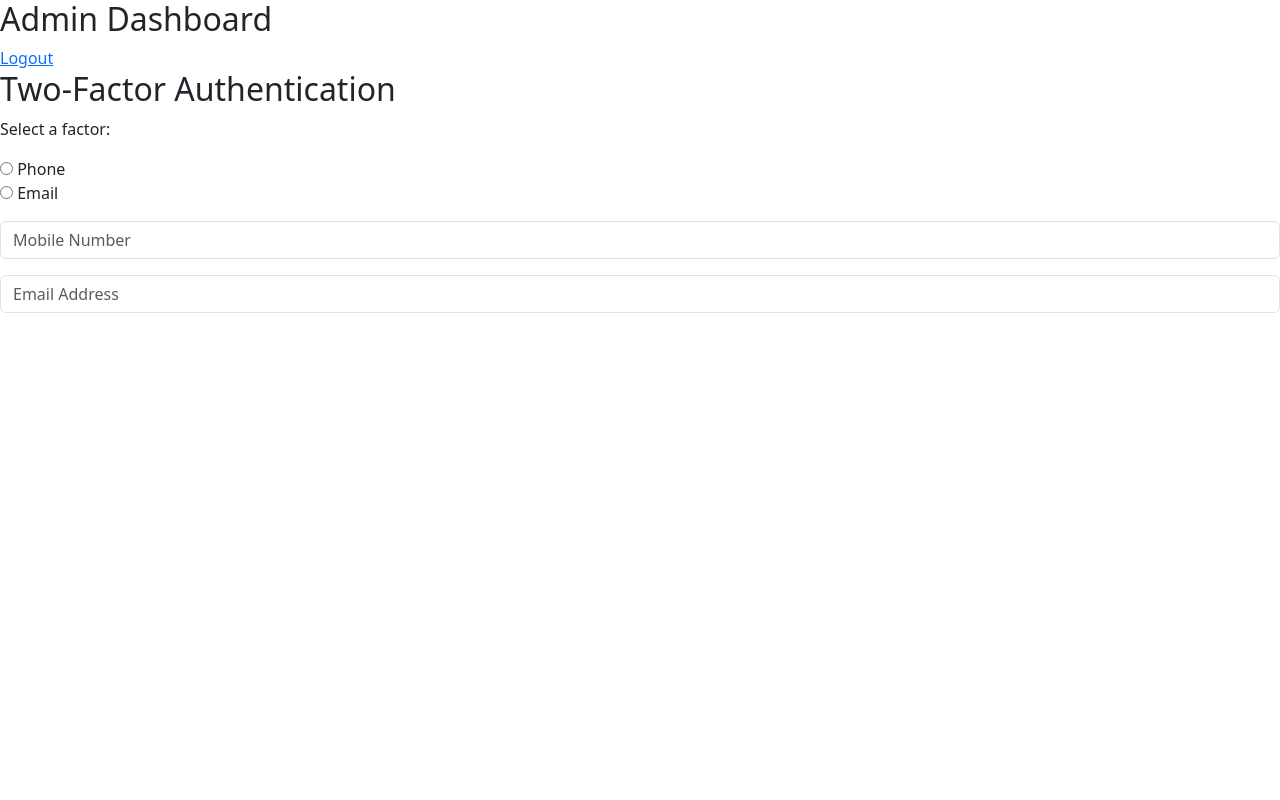
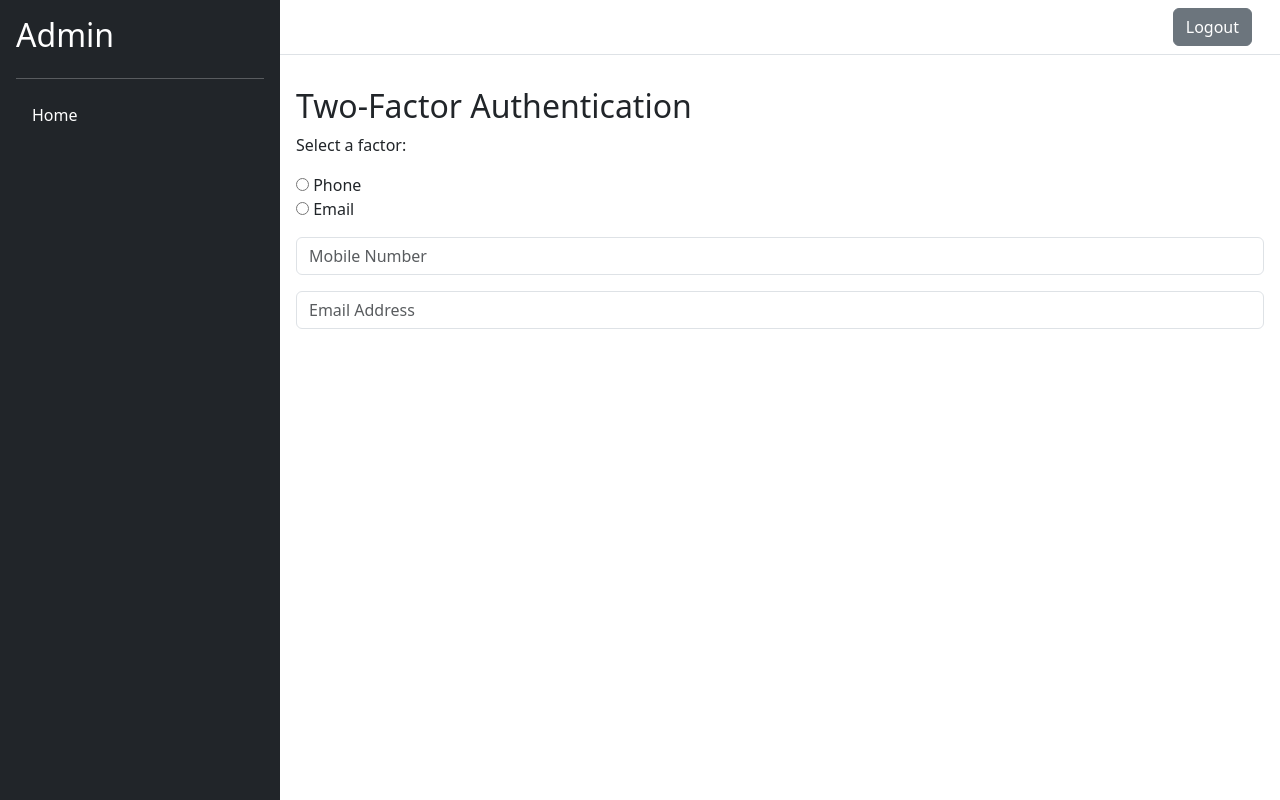
Before and after one commit to zack-young-ideas/contact-form-admin-site, a Django app: template templates/dashboard/two_factor_auth.html in a window 1280 px wide. Run offline with Django 5.2, Linux system fonts and the light colour scheme; the template is opened without the code that fills it: values that come from a table or form of the project are taken from there, others are empty; style sheets or scripts are compiled from the project's sources.

Commit message:
Change styling of admin dashboard pages
The styling of the admin site was improved.

```diff
--- a/templates/dashboard/base.html
+++ b/templates/dashboard/base.html
@@ -7,12 +7,25 @@
 
 {% block content %}
 
-  <div>
-    <h2>Admin Dashboard</h2>
-    <a href="{% url 'logout' %}">Logout</a>
-  </div>
+  <main
+    class="d-flex flex-nowrap"
+    style="height:100vh;"
+  >
 
-  {% block dashboard_content %}
-  {% endblock %}
+    {% include 'dashboard/sidebar.html' %}
+
+    <div style="width:100%;">
+
+      {% include 'dashboard/header.html' %}
+
+      <div class="p-3">
+
+        {% block dashboard_content %}
+        {% endblock %}
+
+      </div>
+    </div>
+  </main>
+
 
 {% endblock %}
--- /dev/null
+++ b/templates/dashboard/header.html
@@ -0,0 +1,14 @@
+      <header>
+        <div class="px-3 py-2 border-bottom mb-3">
+          <div class="container d-flex flex-wrap justify-content-end">
+            <div class="float-end">
+              <a
+                class="btn btn-secondary"
+                href="{% url 'logout' %}"
+              >
+                Logout
+              </a>
+              </div>
+          </div>
+        </div>
+      </header>
--- /dev/null
+++ b/templates/dashboard/sidebar.html
@@ -0,0 +1,17 @@
+    <div
+      class="d-flex flex-column flex-shrink-0 p-3 text-bg-dark"
+      style="width:280px;"
+    >
+      <a
+        class="d-flex align-items-center mb-3 mb-md-0 me-md-auto text-white text-decoration-none"
+        href="{% url 'dashboard' %}"
+      >
+        <h2>Admin</h2>
+      </a>
+      <hr />
+      <ul class="nav nav-pills flex-column mb-auto">
+        <li class="nav-item">
+          <a class="nav-link text-white" href="{% url 'dashboard' %}">Home</a>
+        </li>
+      </ul>
+    </div>
```
Also changed, not shown: templates/login/login_page.html (+6 -1 lines).
